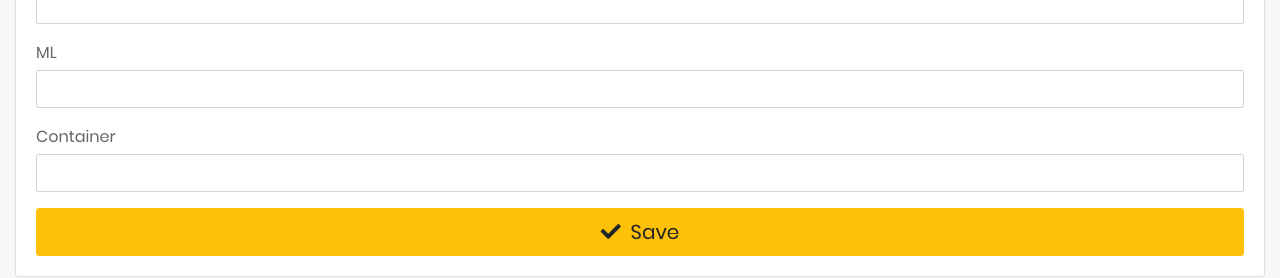
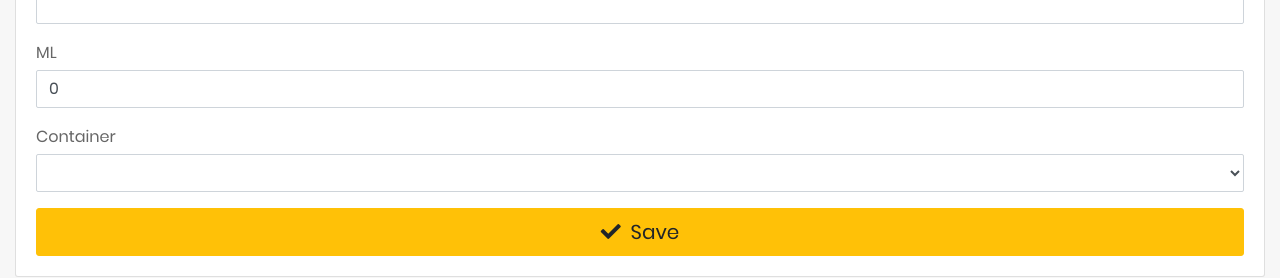
Before and after one commit to RocioValedoStgo/Beers-refinery-Angular, an Angular app: page /new-beer in a window 1280 px wide. Shown: the part 336-614 px from the top of the page. Built offline with nearby package versions, Linux system fonts and the light colour scheme.

Commit message:
Beer's post added

```diff
--- a/src/app/app-routing.module.ts
+++ b/src/app/app-routing.module.ts
@@ -1,11 +1,11 @@
 import { NgModule } from '@angular/core';
 import { RouterModule, Routes } from '@angular/router';
-import { AddOrEditBeerComponent } from './components/add-or-edit-beer/add-or-edit-beer.component';
 import { HomeComponent } from './components/home/home.component';
+import { NewBeerComponent } from "./components/new-beer/new-beer.component";
 
 const routes: Routes = [
   { path: '', component: HomeComponent},
-  { path: 'new-beer', component: AddOrEditBeerComponent }
+  { path: 'new-beer', component: NewBeerComponent }
 ];
 
 @NgModule({
--- a/src/app/components/add-or-edit-beer/add-or-edit-beer.component.ts
+++ /dev/null
@@ -1,15 +0,0 @@
-import { Component, OnInit } from '@angular/core';
-
-@Component({
-  selector: 'app-add-or-edit-beer',
-  templateUrl: './add-or-edit-beer.component.html',
-  styleUrls: ['./add-or-edit-beer.component.css']
-})
-export class AddOrEditBeerComponent implements OnInit {
-
-  constructor() { }
-
-  ngOnInit(): void {
-  }
-
-}
--- a/src/app/components/home/home.component.html
+++ b/src/app/components/home/home.component.html
@@ -8,7 +8,7 @@
                             <div class="au-breadcrumb-left">
                                 <ul class="list-unstyled list-inline au-breadcrumb__list">
                                     <li class="list-inline-item active">
-                                        <a [routerLink]="['/home']">Home</a>
+                                        <a [routerLink]="['/']">Home</a>
                                     </li>
                                     <li class="list-inline-item seprate">
                                         <span>/</span>
--- a/src/app/components/add-or-edit-beer/add-or-edit-beer.component.html
+++ b/src/app/components/new-beer/new-beer.component.html
@@ -8,7 +8,7 @@
                             <div class="au-breadcrumb-left">
                                 <ul class="list-unstyled list-inline au-breadcrumb__list">
                                     <li class="list-inline-item active">
-                                        <a [routerLink]="['/home']">Home</a>
+                                        <a [routerLink]="['/']">Home</a>
                                     </li>
                                     <li class="list-inline-item seprate">
                                         <span>/</span>
@@ -30,18 +30,22 @@
                         <div class="card">
                             <div class="card-header">Beer</div>
                             <div class="card-body">
-                                <form action="" method="post" novalidate="novalidate">
+                                <form role="form" #saveBeer=ngForm (ngSubmit)="save()" novalidate="novalidate">
                                     <div class="form-group">
                                         <label for="name" class="control-label mb-1">Name</label>
-                                        <input name="name" type="text" class="form-control">
+                                        <input name="name" type="text" [(ngModel)]="beer.name" class="form-control">
                                     </div>
                                     <div class="form-group has-success">
                                         <label for="mL" class="control-label mb-1">ML</label>
-                                        <input name="mL" type="text" class="form-control">
+                                        <input name="mL" type="text" [(ngModel)]="beer.mL" class="form-control" min="0" max="755">
                                     </div>
                                     <div class="form-group">
                                         <label for="container" class="control-label mb-1">Container</label>
-                                        <input name="container" class="form-control">
+                                        <select name="container" [(ngModel)]="beer.container" class="form-control form-select">
+                                            <option value="glass" selected>Vidrio</option>
+                                            <option value="aluminum">Aluminio</option>
+                                            <option value="plastic">Plastico</option>
+                                        </select>
                                     </div>
                                     <div>
                                         <button type="submit" class="btn btn-lg btn-warning btn-block">
@@ -57,6 +61,5 @@
                 </div>
             </div>
         </section>
-
     </div>
 </div>
--- /dev/null
+++ b/src/app/components/new-beer/new-beer.component.ts
@@ -0,0 +1,31 @@
+import { Component, OnInit } from '@angular/core';
+import { Router } from '@angular/router';
+import { BeerI } from 'src/app/interfaces/beer';
+import { BeerService } from 'src/app/services/beer.service';
+
+@Component({
+  selector: 'app-new-beer',
+  templateUrl: './new-beer.component.html',
+  styleUrls: ['./new-beer.component.css']
+})
+export class NewBeerComponent implements OnInit {
+
+  beer: BeerI = {
+    name: '',
+    mL: 0,
+    container: ''
+  };
+
+  constructor(private beerService: BeerService, private router: Router) { }
+
+  ngOnInit(): void {  }
+
+  save() {
+    this.beerService.saveBeer(this.beer).subscribe(response => {
+      alert('Cerveza ' + this.beer.name + ' registrada con exito!');
+      this.router.navigateByUrl('/');
+    }, error => {
+      console.log(error);
+    });
+  }
+}
--- a/src/app/services/beer.service.ts
+++ b/src/app/services/beer.service.ts
@@ -22,4 +22,8 @@ export class BeerService {
   indexBeers() {
     return this.http.get<BeerI>(`${this.baseUrl}/beers`, this.httpOptions);
   }
+
+  saveBeer(beer: BeerI) {
+    return this.http.post<BeerI>(`${this.baseUrl}/beers`, beer, this.httpOptions);
+  }
 }
```
Also changed, not shown: src/app/app.module.ts (+5 -3 lines), src/app/components/new-beer/new-beer.component.css (added), 1 other file (tests, documents, lock files or other folders).
